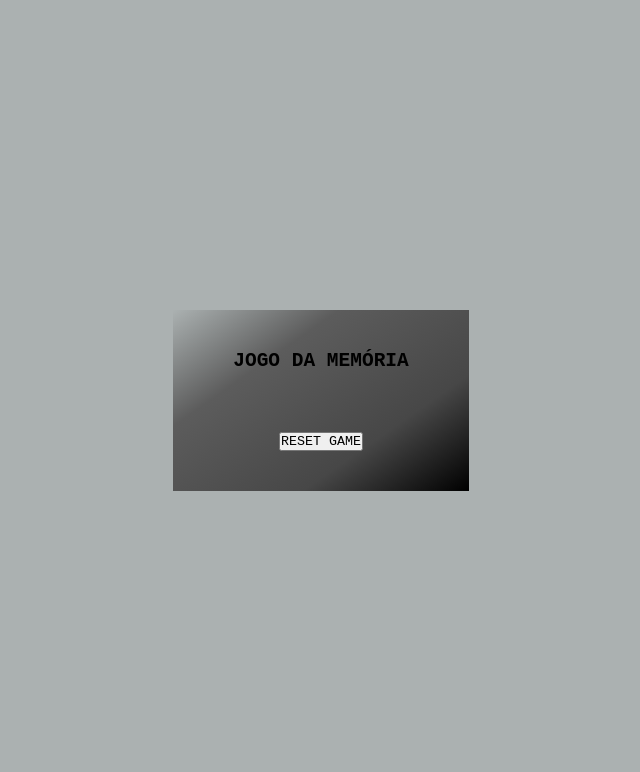
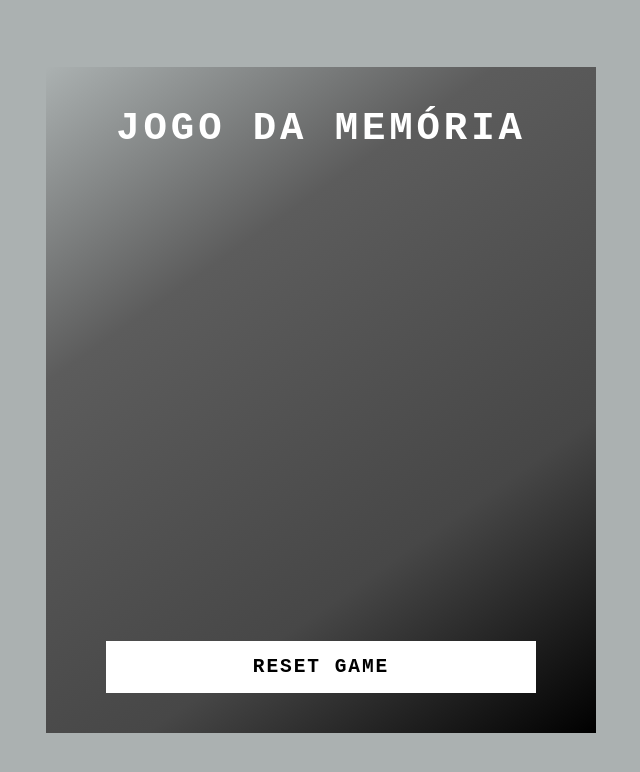
Before and after one commit to Douglas-Rodrigues1988/desafio-jogo-da-memoria, a plain HTML site: page index.html in a window 1280 px wide. Shown: the whole page, without its empty margins (319-959 px from the left). Drawn offline with Linux system fonts and the light colour scheme.

Commit message:
Css
Estilização do game

```diff
--- a/src/styles/main.css
+++ b/src/styles/main.css
@@ -22,3 +22,48 @@ body {
     );
     padding: 40px 60px;
 }
+
+h2 {
+    font-size: 3em;
+    color: #fff;
+    text-transform: uppercase;
+    letter-spacing: 0.1em;
+}
+
+.reset {
+    padding: 15px 20px;
+    width: 100%;
+    color: #000;
+    background: #fff;
+    border: none;
+    font-size: 1.5em;
+    letter-spacing: 0.1em;
+    text-transform: uppercase;
+    cursor: pointer;
+    font-weight: 600;
+}
+
+.reset:focus {
+    color: #474747;
+    background-color: #7fffd4;
+}
+
+.game {
+    width: 430px;
+    height: 430px;
+    display: flex;
+    flex-wrap: wrap;
+    gap: 10px;
+    transform-style: preserve-3d;
+    perspective: 500px;
+}
+
+.item {
+    position: relative;
+    width: 100px;
+    height: 100px;
+    display: flex;
+    align-items: center;
+    justify-content: center;
+    background-color: #fff;
+}
```
